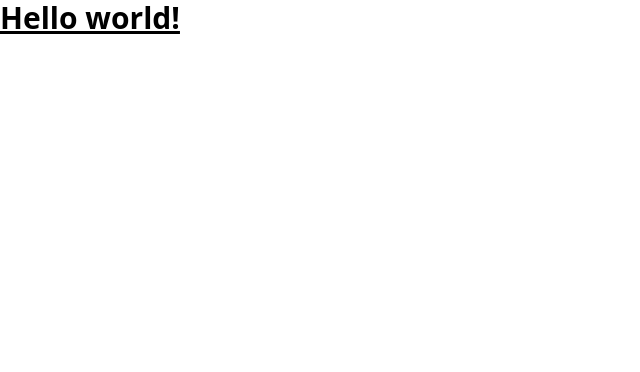
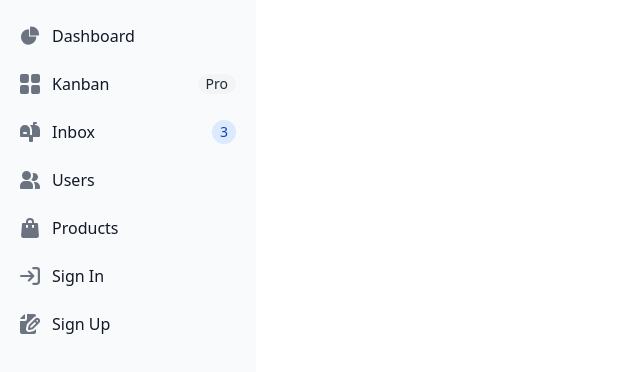
Before and after one commit to RicardoMBregalda/acervo-bitbus, a Vue app in the folder bitbus-frontend/: page / in a window 1280 px wide. Before the commit this address had no page. Shown: the top 372 px of the page, without its empty margins (0-640 px from the left). Built offline with nearby package versions, Linux system fonts and the light colour scheme.

Commit message:
feat dashboard start

```diff
--- a/bitbus-frontend/src/App.vue
+++ b/bitbus-frontend/src/App.vue
@@ -1,5 +1,7 @@
+<script setup lang="ts">
+import { RouterView } from 'vue-router'
+</script>
+
 <template>
-  <h1 class="text-3xl font-bold underline">
-    Hello world!
-  </h1>
+  <RouterView />
 </template>
--- a/bitbus-frontend/src/components/HelloWorld.vue
+++ /dev/null
@@ -1,40 +0,0 @@
-<script setup>
-import { ref } from 'vue'
-
-defineProps({
-  msg: String,
-})
-
-const count = ref(0)
-</script>
-
-<template>
-  <h1>{{ msg }}</h1>
-
-  <div class="card">
-    <button type="button" @click="count++">count is {{ count }}</button>
-    <p>
-      Edit
-      <code>components/HelloWorld.vue</code> to test HMR
-    </p>
-  </div>
-
-  <p>
-    Check out
-    <a href="https://vuejs.org/guide/quick-start.html#local" target="_blank"
-      >create-vue</a
-    >, the official Vue + Vite starter
-  </p>
-  <p>
-    Install
-    <a href="https://github.com/vuejs/language-tools" target="_blank">Volar</a>
-    in your IDE for a better DX
-  </p>
-  <p class="read-the-docs">Click on the Vite and Vue logos to learn more</p>
-</template>
-
-<style scoped>
-.read-the-docs {
-  color: #888;
-}
-</style>
--- /dev/null
+++ b/bitbus-frontend/src/components/Sidebar.vue
@@ -0,0 +1,86 @@
+<script setup>
+
+</script>
+
+<template>
+
+    <button data-drawer-target="default-sidebar" data-drawer-toggle="default-sidebar" aria-controls="default-sidebar" type="button" class="inline-flex items-center p-2 mt-2 ms-3 text-sm text-gray-500 rounded-lg sm:hidden hover:bg-gray-100 focus:outline-none focus:ring-2 focus:ring-gray-200 dark:text-gray-400 dark:hover:bg-gray-700 dark:focus:ring-gray-600">
+    <span class="sr-only">Open sidebar</span>
+    <svg class="w-6 h-6" aria-hidden="true" fill="currentColor" viewBox="0 0 20 20" xmlns="http://www.w3.org/2000/svg">
+    <path clip-rule="evenodd" fill-rule="evenodd" d="M2 4.75A.75.75 0 012.75 4h14.5a.75.75 0 010 1.5H2.75A.75.75 0 012 4.75zm0 10.5a.75.75 0 01.75-.75h7.5a.75.75 0 010 1.5h-7.5a.75.75 0 01-.75-.75zM2 10a.75.75 0 01.75-.75h14.5a.75.75 0 010 1.5H2.75A.75.75 0 012 10z"></path>
+    </svg>
+    </button>
+
+    <aside id="default-sidebar" class="fixed top-0 left-0 z-40 w-64 h-screen transition-transform -translate-x-full sm:translate-x-0" aria-label="Sidebar">
+    <div class="h-full px-3 py-4 overflow-y-auto bg-gray-50 dark:bg-gray-800">
+        <ul class="space-y-2 font-medium">
+            <li>
+                <a href="#" class="flex items-center p-2 text-gray-900 rounded-lg dark:text-white hover:bg-gray-100 dark:hover:bg-gray-700 group">
+                <svg class="w-5 h-5 text-gray-500 transition duration-75 dark:text-gray-400 group-hover:text-gray-900 dark:group-hover:text-white" aria-hidden="true" xmlns="http://www.w3.org/2000/svg" fill="currentColor" viewBox="0 0 22 21">
+                    <path d="M16.975 11H10V4.025a1 1 0 0 0-1.066-.998 8.5 8.5 0 1 0 9.039 9.039.999.999 0 0 0-1-1.066h.002Z"/>
+                    <path d="M12.5 0c-.157 0-.311.01-.565.027A1 1 0 0 0 11 1.02V10h8.975a1 1 0 0 0 1-.935c.013-.188.028-.374.028-.565A8.51 8.51 0 0 0 12.5 0Z"/>
+                </svg>
+                <span class="ms-3">Dashboard</span>
+                </a>
+            </li>
+            <li>
+                <a href="#" class="flex items-center p-2 text-gray-900 rounded-lg dark:text-white hover:bg-gray-100 dark:hover:bg-gray-700 group">
+                <svg class="flex-shrink-0 w-5 h-5 text-gray-500 transition duration-75 dark:text-gray-400 group-hover:text-gray-900 dark:group-hover:text-white" aria-hidden="true" xmlns="http://www.w3.org/2000/svg" fill="currentColor" viewBox="0 0 18 18">
+                    <path d="M6.143 0H1.857A1.857 1.857 0 0 0 0 1.857v4.286C0 7.169.831 8 1.857 8h4.286A1.857 1.857 0 0 0 8 6.143V1.857A1.857 1.857 0 0 0 6.143 0Zm10 0h-4.286A1.857 1.857 0 0 0 10 1.857v4.286C10 7.169 10.831 8 11.857 8h4.286A1.857 1.857 0 0 0 18 6.143V1.857A1.857 1.857 0 0 0 16.143 0Zm-10 10H1.857A1.857 1.857 0 0 0 0 11.857v4.286C0 17.169.831 18 1.857 18h4.286A1.857 1.857 0 0 0 8 16.143v-4.286A1.857 1.857 0 0 0 6.143 10Zm10 0h-4.286A1.857 1.857 0 0 0 10 11.857v4.286c0 1.026.831 1.857 1.857 1.857h4.286A1.857 1.857 0 0 0 18 16.143v-4.286A1.857 1.857 0 0 0 16.143 10Z"/>
+                </svg>
+                <span class="flex-1 ms-3 whitespace-nowrap">Kanban</span>
+                <span class="inline-flex items-center justify-center px-2 ms-3 text-sm font-medium text-gray-800 bg-gray-100 rounded-full dark:bg-gray-700 dark:text-gray-300">Pro</span>
+                </a>
+            </li>
+            <li>
+                <a href="#" class="flex items-center p-2 text-gray-900 rounded-lg dark:text-white hover:bg-gray-100 dark:hover:bg-gray-700 group">
+                <svg class="flex-shrink-0 w-5 h-5 text-gray-500 transition duration-75 dark:text-gray-400 group-hover:text-gray-900 dark:group-hover:text-white" aria-hidden="true" xmlns="http://www.w3.org/2000/svg" fill="currentColor" viewBox="0 0 20 20">
+                    <path d="m17.418 3.623-.018-.008a6.713 6.713 0 0 0-2.4-.569V2h1a1 1 0 1 0 0-2h-2a1 1 0 0 0-1 1v2H9.89A6.977 6.977 0 0 1 12 8v5h-2V8A5 5 0 1 0 0 8v6a1 1 0 0 0 1 1h8v4a1 1 0 0 0 1 1h2a1 1 0 0 0 1-1v-4h6a1 1 0 0 0 1-1V8a5 5 0 0 0-2.582-4.377ZM6 12H4a1 1 0 0 1 0-2h2a1 1 0 0 1 0 2Z"/>
+                </svg>
+                <span class="flex-1 ms-3 whitespace-nowrap">Inbox</span>
+                <span class="inline-flex items-center justify-center w-3 h-3 p-3 ms-3 text-sm font-medium text-blue-800 bg-blue-100 rounded-full dark:bg-blue-900 dark:text-blue-300">3</span>
+                </a>
+            </li>
+            <li>
+                <a href="#" class="flex items-center p-2 text-gray-900 rounded-lg dark:text-white hover:bg-gray-100 dark:hover:bg-gray-700 group">
+                <svg class="flex-shrink-0 w-5 h-5 text-gray-500 transition duration-75 dark:text-gray-400 group-hover:text-gray-900 dark:group-hover:text-white" aria-hidden="true" xmlns="http://www.w3.org/2000/svg" fill="currentColor" viewBox="0 0 20 18">
+                    <path d="M14 2a3.963 3.963 0 0 0-1.4.267 6.439 6.439 0 0 1-1.331 6.638A4 4 0 1 0 14 2Zm1 9h-1.264A6.957 6.957 0 0 1 15 15v2a2.97 2.97 0 0 1-.184 1H19a1 1 0 0 0 1-1v-1a5.006 5.006 0 0 0-5-5ZM6.5 9a4.5 4.5 0 1 0 0-9 4.5 4.5 0 0 0 0 9ZM8 10H5a5.006 5.006 0 0 0-5 5v2a1 1 0 0 0 1 1h11a1 1 0 0 0 1-1v-2a5.006 5.006 0 0 0-5-5Z"/>
+                </svg>
+                <span class="flex-1 ms-3 whitespace-nowrap">Users</span>
+                </a>
+            </li>
+            <li>
+                <a href="#" class="flex items-center p-2 text-gray-900 rounded-lg dark:text-white hover:bg-gray-100 dark:hover:bg-gray-700 group">
+                <svg class="flex-shrink-0 w-5 h-5 text-gray-500 transition duration-75 dark:text-gray-400 group-hover:text-gray-900 dark:group-hover:text-white" aria-hidden="true" xmlns="http://www.w3.org/2000/svg" fill="currentColor" viewBox="0 0 18 20">
+                    <path d="M17 5.923A1 1 0 0 0 16 5h-3V4a4 4 0 1 0-8 0v1H2a1 1 0 0 0-1 .923L.086 17.846A2 2 0 0 0 2.08 20h13.84a2 2 0 0 0 1.994-2.153L17 5.923ZM7 9a1 1 0 0 1-2 0V7h2v2Zm0-5a2 2 0 1 1 4 0v1H7V4Zm6 5a1 1 0 1 1-2 0V7h2v2Z"/>
+                </svg>
+                <span class="flex-1 ms-3 whitespace-nowrap">Products</span>
+                </a>
+            </li>
+            <li>
+                <a href="#" class="flex items-center p-2 text-gray-900 rounded-lg dark:text-white hover:bg-gray-100 dark:hover:bg-gray-700 group">
+                <svg class="flex-shrink-0 w-5 h-5 text-gray-500 transition duration-75 dark:text-gray-400 group-hover:text-gray-900 dark:group-hover:text-white" aria-hidden="true" xmlns="http://www.w3.org/2000/svg" fill="none" viewBox="0 0 18 16">
+                    <path stroke="currentColor" stroke-linecap="round" stroke-linejoin="round" stroke-width="2" d="M1 8h11m0 0L8 4m4 4-4 4m4-11h3a2 2 0 0 1 2 2v10a2 2 0 0 1-2 2h-3"/>
+                </svg>
+                <span class="flex-1 ms-3 whitespace-nowrap">Sign In</span>
+                </a>
+            </li>
+            <li>
+                <a href="#" class="flex items-center p-2 text-gray-900 rounded-lg dark:text-white hover:bg-gray-100 dark:hover:bg-gray-700 group">
+                <svg class="flex-shrink-0 w-5 h-5 text-gray-500 transition duration-75 dark:text-gray-400 group-hover:text-gray-900 dark:group-hover:text-white" aria-hidden="true" xmlns="http://www.w3.org/2000/svg" fill="currentColor" viewBox="0 0 20 20">
+                    <path d="M5 5V.13a2.96 2.96 0 0 0-1.293.749L.879 3.707A2.96 2.96 0 0 0 .13 5H5Z"/>
+                    <path d="M6.737 11.061a2.961 2.961 0 0 1 .81-1.515l6.117-6.116A4.839 4.839 0 0 1 16 2.141V2a1.97 1.97 0 0 0-1.933-2H7v5a2 2 0 0 1-2 2H0v11a1.969 1.969 0 0 0 1.933 2h12.134A1.97 1.97 0 0 0 16 18v-3.093l-1.546 1.546c-.413.413-.94.695-1.513.81l-3.4.679a2.947 2.947 0 0 1-1.85-.227 2.96 2.96 0 0 1-1.635-3.257l.681-3.397Z"/>
+                    <path d="M8.961 16a.93.93 0 0 0 .189-.019l3.4-.679a.961.961 0 0 0 .49-.263l6.118-6.117a2.884 2.884 0 0 0-4.079-4.078l-6.117 6.117a.96.96 0 0 0-.263.491l-.679 3.4A.961.961 0 0 0 8.961 16Zm7.477-9.8a.958.958 0 0 1 .68-.281.961.961 0 0 1 .682 1.644l-.315.315-1.36-1.36.313-.318Zm-5.911 5.911 4.236-4.236 1.359 1.359-4.236 4.237-1.7.339.341-1.699Z"/>
+                </svg>
+                <span class="flex-1 ms-3 whitespace-nowrap">Sign Up</span>
+                </a>
+            </li>
+        </ul>
+    </div>
+    </aside>
+
+</template>
+
+<style scoped>
+
+</style>
--- a/bitbus-frontend/src/router/index.js
+++ b/bitbus-frontend/src/router/index.js
@@ -1,6 +1,11 @@
 import { createRouter, createWebHistory } from 'vue-router';
 
 const routes = [
+  {
+    path: '/',
+    name: 'Home',
+    component: () => import('../views/Home.vue'),
+  }
 ];
 
 const router = createRouter({
--- /dev/null
+++ b/bitbus-frontend/src/views/Home.vue
@@ -0,0 +1,8 @@
+<script setup>
+import Sidebar from '../components/Sidebar.vue'
+
+</script>
+
+<template>
+    <Sidebar />
+</template>
```
